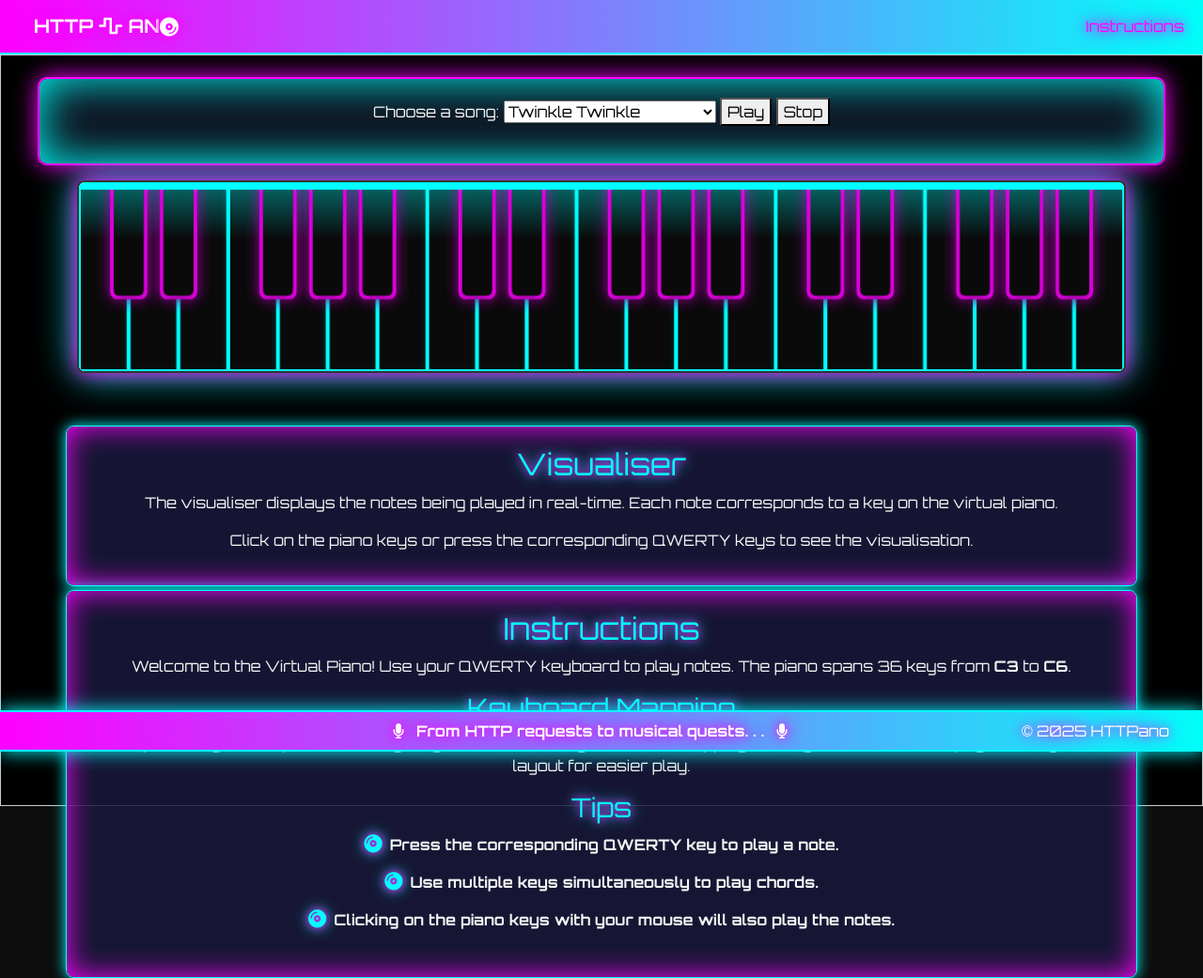
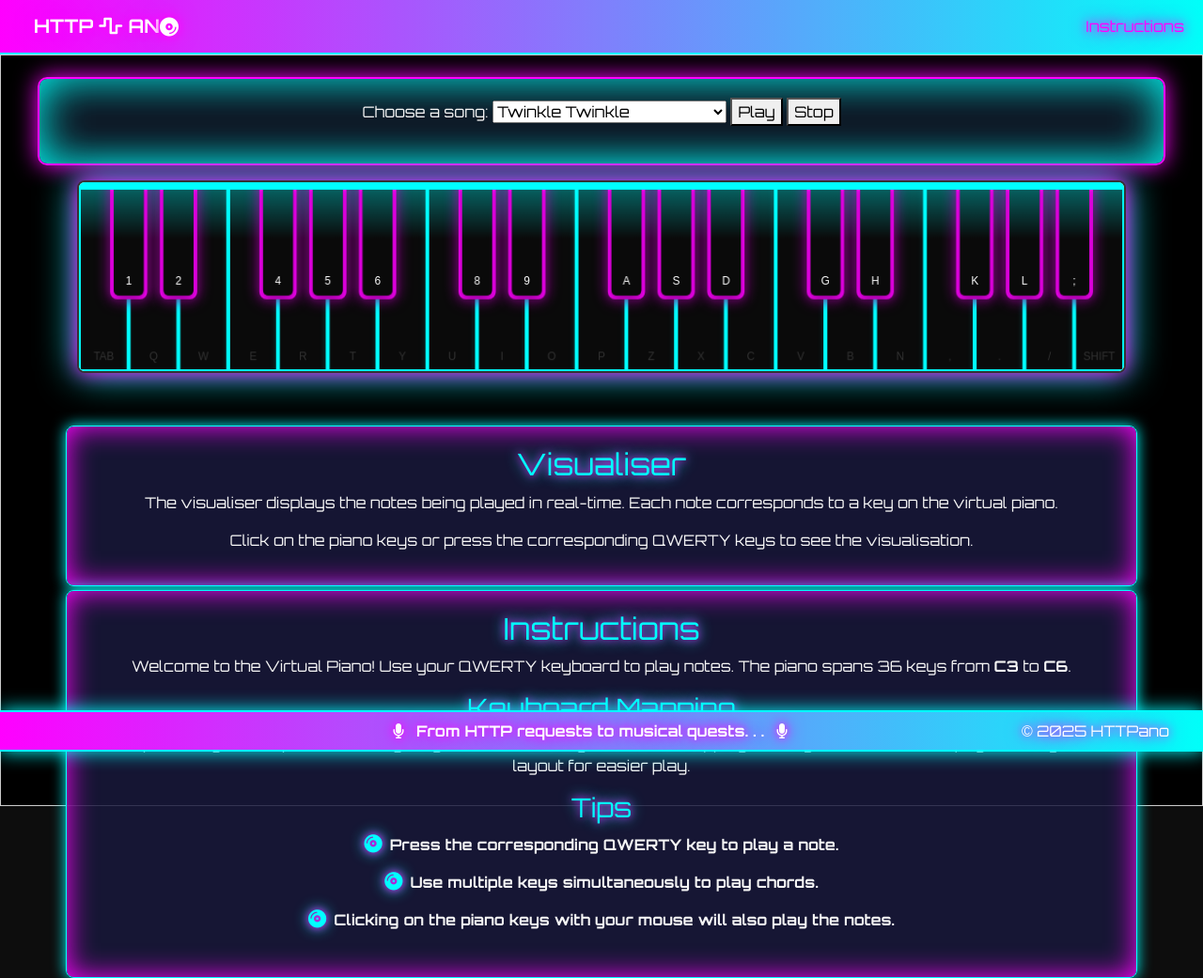
Before and after one commit to etherOnGitHub/http-ano, a plain HTML site: page index.html in a window 1280 px wide. Shown: the top 1041 px of the page at 94% size. Drawn offline with nearby package versions, Linux system fonts and the light colour scheme.

Commit message:
Add toggle functionality to keybind visibility

```diff
--- /dev/null
+++ b/assets/js/helpers.js
@@ -0,0 +1,26 @@
+import { keyMap } from "./pianoKeyPress.js";
+
+// Helper function to convert keybind letters to piano notes
+// e.g. "uio" -> ["C5", "D5", "E5"]
+export function keybindToNotes(keybindString) {
+  const notes = [];
+
+  // Remove whitespace and convert to lowercase
+  const cleanKeybind = keybindString.replace(/\s/g, "").toLowerCase();
+
+  // Convert each character to its corresponding note by looking up in keyMap
+  for (let i = 0; i < cleanKeybind.length; i++) {
+    const currentKey = cleanKeybind[i];
+
+    // Find the item in keyMap where key matches currentKey
+    const mappedKey = keyMap.find((item) => item.key === currentKey);
+
+    if (mappedKey) {
+      notes.push(mappedKey.note);
+    } else {
+      console.warn(`Unknown keybind character: ${currentKey}`);
+    }
+  }
+
+  return notes;
+}
--- a/assets/js/piano/Piano.js
+++ b/assets/js/piano/Piano.js
@@ -275,14 +275,17 @@ class Piano {
       case 3:
         this.config.layout.defaultOctave = 4;
         this.config.aspectRatio = 0.18;
+        this.config.keyLabels.visible = true; // Show keyboard labels for 3 octaves
         break;
       case 2:
         this.config.layout.defaultOctave = 4;
         this.config.aspectRatio = 0.2;
+        this.config.keyLabels.visible = false; // Hide keyboard labels for 2 octaves
         break;
       case 1:
         this.config.layout.defaultOctave = 5;
         this.config.aspectRatio = 0.25;
+        this.config.keyLabels.visible = false; // Hide keyboard labels for 1 octave
         break;
       default:
         break;
@@ -304,7 +307,21 @@ class Piano {
       defaultOctave: this.config.layout.defaultOctave,
       numOctaves: this.config.layout.numOctaves,
       totalKeys: this.keys.length,
+      keyLabelsVisible: this.config.keyLabels.visible,
     };
+  }
+
+  /**
+   * Toggle the visibility of keyboard key labels
+   * @param {boolean} visible - Whether to show keyboard labels (optional)
+   */
+  toggleKeyLabels(visible = null) {
+    if (visible !== null) {
+      this.config.keyLabels.visible = visible;
+    } else {
+      this.config.keyLabels.visible = !this.config.keyLabels.visible;
+    }
+    this.draw(); // Redraw the piano with updated label visibility
   }
 
   /**
--- a/assets/js/piano/PianoConfig.js
+++ b/assets/js/piano/PianoConfig.js
@@ -58,6 +58,11 @@ export const PIANO_CONFIG = {
     notePattern: ["C", "D", "E", "F", "G", "A", "B"],
     blackKeyPattern: [1, 1, 0, 1, 1, 1, 0], // Which notes have sharps
   },
+
+  // Keyboard key labels configuration
+  keyLabels: {
+    visible: true, // Whether to show keyboard key labels on piano keys
+  },
 };
 
 /**
@@ -98,6 +103,14 @@ export class PianoConfigHelper {
         ...PIANO_CONFIG.effects,
         ...userConfig.effects,
       },
+      layout: {
+        ...PIANO_CONFIG.layout,
+        ...userConfig.layout,
+      },
+      keyLabels: {
+        ...PIANO_CONFIG.keyLabels,
+        ...userConfig.keyLabels,
+      },
     };
   }
 
--- a/assets/js/piano/PianoRenderer.js
+++ b/assets/js/piano/PianoRenderer.js
@@ -7,6 +7,7 @@ import {
   createBottomRoundedRectPath,
   applyBlackKey3DEffect,
 } from "./helpers/canvasHelpers.js";
+import { keyMap } from "../pianoKeyPress.js";
 
 /**
  * PianoRenderer - Handles all piano canvas rendering operations
@@ -158,6 +159,9 @@ export class PianoRenderer {
     }
     this.ctx.lineWidth = 4;
     this.ctx.strokeRect(key.x, key.y, key.width, key.height);
+
+    // Draw keyboard key label
+    this.drawKeyLabel(key, false);
   }
 
   /**
@@ -216,6 +220,46 @@ export class PianoRenderer {
         key.height / this.config.keyRatios.blackKeyHeightRatio
       );
     }
+
+    // Draw keyboard key label
+    this.drawKeyLabel(key, true);
+  }
+
+  /**
+   * Draw keyboard key label at the bottom center of a piano key
+   * @param {Object} key - Key object
+   * @param {boolean} isBlackKey - Whether this is a black key
+   */
+  drawKeyLabel(key, isBlackKey = false) {
+    // Check if keyboard labels are enabled in config
+    if (!this.config.keyLabels || !this.config.keyLabels.visible) {
+      return;
+    }
+
+    // Find the corresponding keyboard key from keyMap
+    const mappedKey = keyMap.find((mapKey) => mapKey.note === key.note);
+    if (!mappedKey || !mappedKey.key) return;
+
+    // Set up text properties
+    this.ctx.save();
+    this.ctx.font = "12px Arial";
+    this.ctx.textAlign = "center";
+    this.ctx.textBaseline = "middle";
+
+    // Set text color based on key type
+    if (isBlackKey) {
+      this.ctx.fillStyle = "#ffffff"; // White text on black keys
+    } else {
+      this.ctx.fillStyle = "#333333"; // Dark text on white keys
+    }
+
+    // Calculate position (bottom center of the key)
+    const textX = key.x + key.width / 2;
+    const textY = key.y + key.height - 15; // 15px from bottom
+
+    // Draw the keyboard key label
+    this.ctx.fillText(mappedKey.key.toUpperCase(), textX, textY);
+    this.ctx.restore();
   }
 
   /**
--- a/assets/js/playAlong.js
+++ b/assets/js/playAlong.js
@@ -1,3 +1,5 @@
+import { keybindToNotes } from "./helpers.js";
+
 export const SONGS = {
   twinkle: [
     "C4",
@@ -111,6 +113,7 @@ export const SONGS = {
     "G#6",
     "A#6",
   ],
+  neverGonnaGiveYouUp: keybindToNotes("tyutooi rtyr iiuyt tyut ui ytr riu tyutooi rtyr z yuyt tyut ui ytr riu"),
 };
 
 export function testPlayAlong(songName) {
@@ -198,6 +201,7 @@ export class PlayAlongController {
     console.log(`Press key: '${expectedKey}' for note: '${currentNote}'`);
   }
 }
+
 // Usage example (in main.js):
 // import { PlayAlongController } from './playAlong.js';
 // import { keyMap } from './pianoKeyPress.js';
--- a/index.html
+++ b/index.html
@@ -52,6 +52,7 @@
                         <select id="song-select">
                             <option value="twinkle">Twinkle Twinkle</option>
                             <option value="mary">Mary Had a Little Lamb</option>
+                            <option value="neverGonnaGiveYouUp">Never Gonna Give You Up</option>
                             <option value="keytest">keytest</option>
                         </select>
                         <button id="play-song">Play</button>
```
